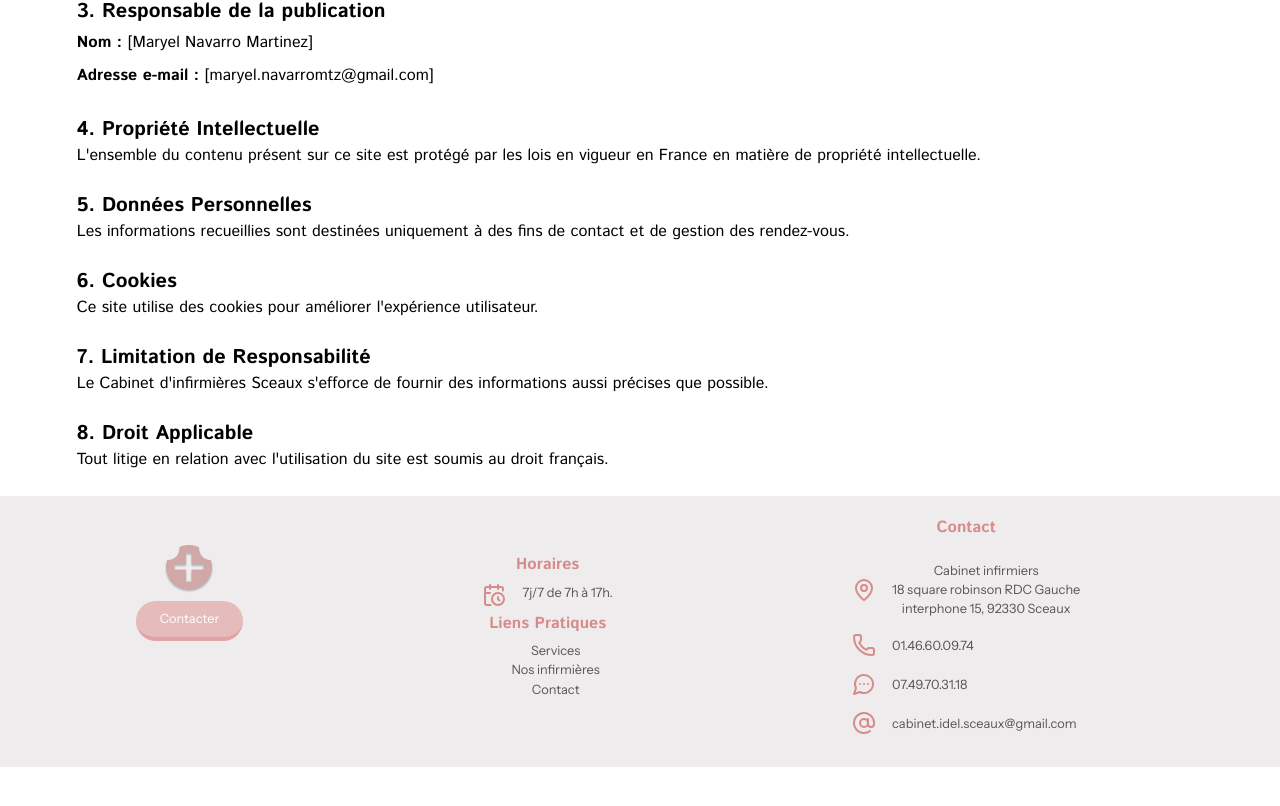
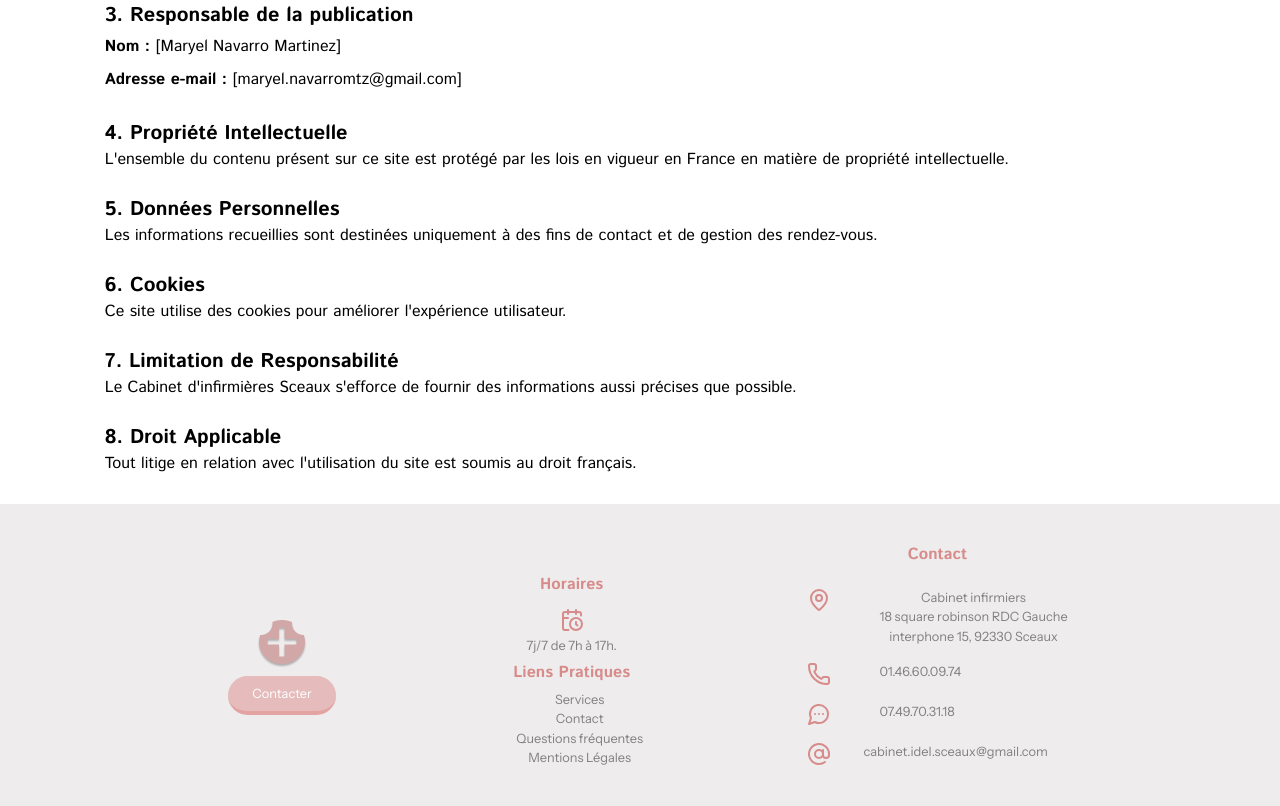
Before and after one commit to Cabinet-Infirmier/cabinet-infirmier-sceaux, a React (Vite) app: page /mention-legales in a window 1280 px wide. Shown: the part 570-1376 px from the top of the page. Before the commit the page ends 1337 px from the top, so only its background shows below. Built offline with nearby package versions, Linux system fonts and the light colour scheme.

Commit message:
Logo footer update and add of links

```diff
--- a/src/components/button/Button.jsx
+++ b/src/components/button/Button.jsx
@@ -2,7 +2,7 @@ import styles from "./Button.module.css";
 
 function Button({ onClick, children }) {
   return (
-    <div className="h-[100px]">
+    <div>
       <button
         className="cursor-pointer transition-all bg-[#E5BBBB] text-white px-6 py-2 rounded-3xl
 border-[#e3a3a3]
--- a/src/components/footer/Footer.jsx
+++ b/src/components/footer/Footer.jsx
@@ -2,69 +2,44 @@ import { NavLink } from "react-router-dom";
 import styles from "./Footer.module.css";
 import iconLogo from "../../assets/icons/logo-infirmiere.png";
 import Button from "../button/Button";
-import {
-  CalendarClock,
-  MapPin,
-  Phone,
-  MessageCircleMore,
-  AtSign,
-} from "lucide-react";
+import ContactInfo from "../contactInfo/ContactInfo";
+import { CalendarClock } from "lucide-react";
 
 export default function Footer() {
   return (
     <footer className={styles.footer}>
-      <div className={styles.containerLogo}>
+      <section className={styles.containerLogo}>
         <NavLink to="/">
-          <img className={styles.logo} src={iconLogo} alt="Logo Infirmiere" />
+          <img src={iconLogo} alt="Logo Infirmiere" />
         </NavLink>
         <NavLink to="/contact">
           <Button>Contacter</Button>
         </NavLink>
-      </div>
-      <div className={styles.container}>
-        <h3>Horaires</h3>
-        <div className={styles.containerHours}>
+      </section>
+      <section className={styles.containerMiddle}>
+        <div className={styles.containerHour}>
+          <h3>Horaires</h3>
           <CalendarClock color="#d78b8b" />
           <p>7j/7 de 7h à 17h.</p>
         </div>
+        <div className={styles.containerLinks}></div>
         <h3>Liens pratiques</h3>
         <ul>
           <li>
             <NavLink to="/services">Services</NavLink>
           </li>
           <li>
-            <NavLink to="#nurseTeam">Nos infirmières</NavLink>
+            <NavLink to="/contact">Contact</NavLink>
           </li>
           <li>
-            <NavLink to="/contact">Contact</NavLink>
+            <NavLink to="/questions-frequentes">Questions fréquentes</NavLink>
+          </li>
+          <li>
+            <NavLink to="/mention-legales">Mentions Légales</NavLink>
           </li>
         </ul>
-      </div>
-      <div className={styles.container}>
-        <h3>Contact</h3>
-        <div className={styles.footerInfo}>
-          <MapPin color="#d78b8b" />
-          <a href="https://www.google.com/maps/dir//Infirmi%C3%A8res+%C3%A0+domicile:+Mme+THOMINOT-+Mme+NOEL-+Mme+SAINT-JOANNIS+%26+Mme+PELTRET,+18+square+robinson+RDC+Gauche+interphone+15,+92330+Sceaux/@48.779387,2.2796306,17z/data=!3m1!5s0x47e670b27e1edec1:0xf9e118013997a658!4m18!1m8!3m7!1s0x47e670b27f898bfb:0x4a7d1c0fa00bfb97!2sInfirmi%C3%A8res+%C3%A0+domicile:+Mme+THOMINOT-+Mme+NOEL-+Mme+SAINT-JOANNIS+%26+Mme+PELTRET!8m2!3d48.7793781!4d2.2822223!15sCkxDYWJpbmV0IGluZmlybWllcnMgMTggc3F1YXJlIHJvYmluc29uIFJEQyBHYXVjaGUgaW50ZXJwaG9uZSAxNSwgOTIzMzAgU2NlYXV4kgEObnVyc2luZ19hZ2VuY3ngAQA!16s%2Fg%2F1yj4k3nxk!4m8!1m0!1m5!1m1!1s0x47e670b27f898bfb:0x4a7d1c0fa00bfb97!2m2!1d2.2822223!2d48.7793781!3e3?entry=ttu&g_ep=EgoyMDI1MDIxOS4xIKXMDSoASAFQAw%3D%3D">
-            Cabinet infirmiers
-            <br></br>
-            18 square robinson RDC Gauche
-            <br></br>
-            interphone 15, 92330 Sceaux
-          </a>
-        </div>
-        <div className={styles.footerInfo}>
-          <Phone color="#d78b8b" />
-          <a href="tel:0146600974">01.46.60.09.74</a>
-        </div>
-        <div className={styles.footerInfo}>
-          <MessageCircleMore color="#d78b8b" />
-          <a href="sms:0749703118">07.49.70.31.18</a>
-        </div>
-        <div className={styles.footerInfo}>
-          <AtSign color="#d78b8b" />
-          <NavLink to="/contact">cabinet.idel.sceaux@gmail.com</NavLink>
-        </div>
-      </div>
+      </section>
+      <ContactInfo />
     </footer>
   );
 }
--- a/src/components/footer/Footer.module.css
+++ b/src/components/footer/Footer.module.css
@@ -1,30 +1,48 @@
 .footer {
-  width: 100%+ 9.6rem; /* Full width + padding on both sides */
   margin-left: -4.8rem;
   margin-right: -4.8rem;
-  padding: 15px 5rem 2rem 0;
+  padding: 2rem 5rem 2rem 5rem;
   display: flex;
   flex-direction: row;
   flex-wrap: wrap;
   align-items: center;
-  justify-content: space-around;
+  justify-content: space-evenly;
   background-color: #eeecec;
   font-family: "Instrument Sans", serif;
-  color: #575555;
+  color: #808080;
   font-size: 0.8rem;
+}
+
+.containerLogo {
+  display: flex;
+  flex-direction: column;
+  justify-content: center;
+  align-items: center;
+}
+
+.containerLogo img {
+  height: 3rem;
+  margin-bottom: 0.5rem;
 }
 
 .footer h3 {
   font-size: 1rem;
 }
-.container {
+.containerMiddle {
   text-align: center;
+  margin: 2rem;
 }
 
-.containerHours {
+.containerHour {
   display: flex;
+  flex-direction: column;
   justify-content: center;
-  gap: 1rem;
+  align-items: center;
+  gap: 0.3rem;
+}
+
+.conatinerLinks {
+  margin-top: 2rem;
 }
 
 .footer ul {
@@ -53,18 +71,6 @@
   margin-right: 0.5rem;
 }
 
-.logo {
-  height: 3rem;
-  margin-bottom: 0.5rem;
-}
-
-.containerLogo {
-  display: flex;
-  flex-direction: column;
-  justify-content: center;
-  align-items: center;
-}
-
 .footer .footerInfo {
   display: flex;
   justify-content: left;
@@ -80,8 +86,7 @@
     margin-right: 0;
     padding: 0 0 20px 0;
   }
-
   .containerLogo {
-    margin-bottom: 20px;
+    margin-top: 3rem;
   }
 }
--- a/src/pages/MentionLegal.jsx
+++ b/src/pages/MentionLegal.jsx
@@ -1,6 +1,6 @@
 export default function MentionLegal() {
   return (
-    <div className="mt-6">
+    <div className="m-7">
       <section className="mb-6">
         <h2 className="text-xl font-semibold">1. Informations Générales</h2>
         <p>
```
